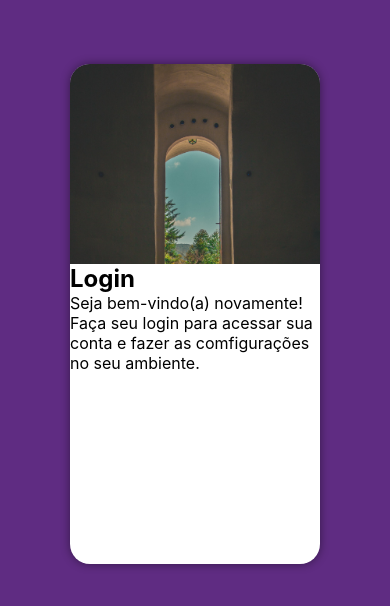
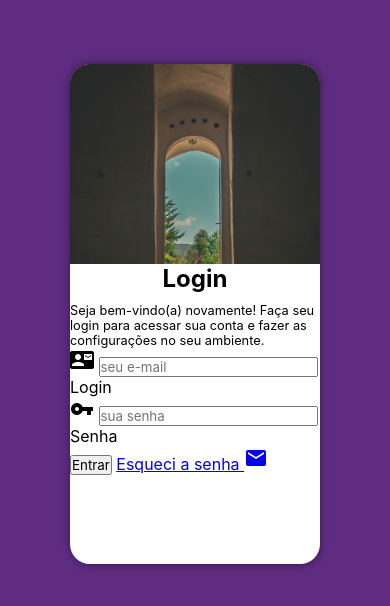
Before and after one commit to Julio-Gallo/pagina-login, a plain HTML site: page index.html in a window 390 px wide. Shown: the part 108-714 px from the top of the page. Drawn offline with Linux system fonts and the light colour scheme.

Commit message:
Atualização media queries

```diff
--- a/estilos/media-queries.css
+++ b/estilos/media-queries.css
@@ -33,14 +33,22 @@
     }
 
     section#login > div#imagem {
-        float: left;
+        float: right;
         width: 50%;
         height: 100%;
     }
 
 
     section#login > div#form {
-        float: right;
+        float: left;
         width: 50%;
     }
+
+    div#form > h1 {
+        font-size: 1.8em;
+    }
+
+    div#form > p {
+        font-size: 1.3em;
+    }
 }
--- a/estilos/style.css
+++ b/estilos/style.css
@@ -53,3 +53,12 @@ section#login > div#formulário {
     padding: 10px;
 
 }
+
+div#form > h1 {
+    text-align: center;
+    margin-bottom: 10px;
+}
+
+div#form > p {
+    font-size: .8em;
+}
--- a/index.html
+++ b/index.html
@@ -5,6 +5,8 @@
     <meta http-equiv="X-UA-Compatible" content="IE=edge">
     <meta name="viewport" content="width=device-width, initial-scale=1.0">
     <title>Login</title>
+    <link href="https://fonts.googleapis.com/icon?family=Material+Icons"
+      rel="stylesheet">
     <link rel="stylesheet" href="estilos/style.css">
     <link rel="stylesheet" href="estilos/media-queries.css">
 </head>
@@ -16,9 +18,21 @@
             </div>
             <div id="form">
                 <h1>Login</h1>
-                <p>Seja bem-vindo(a) novamente! Faça seu login para acessar sua conta e fazer as comfigurações no seu ambiente. </p>
-                <form action="login.php" method="post">
+                <p>Seja bem-vindo(a) novamente! Faça seu login para acessar sua conta e fazer as configurações no seu ambiente. </p>
+                <form action="login.php" method="post" autocomplete="on">
+                   <div class="campo">
+                        <i class="material-icons">contact_mail</i>
+                        <input type="email" name="login" id="ilogin" placeholder="seu e-mail" autocomplete="email" required maxlength="30">
+                        <label for="ilogin">Login</label>
 
+                   </div>
+                   <div class="campo">
+                        <i class="material-icons">vpn_key</i>
+                        <input type="password" name="senha" id="isenha" placeholder="sua senha" autocomplete="current-password" required minlength="8" maxlength="20">
+                        <label for="isenha">Senha</label>
+                   </div>
+                   <input type="submit" value="Entrar">
+                   <a href="esqueci.html">Esqueci a senha <i class="material-icons">mail</i></a>
                 </form>
             </div>
         </section>
```
